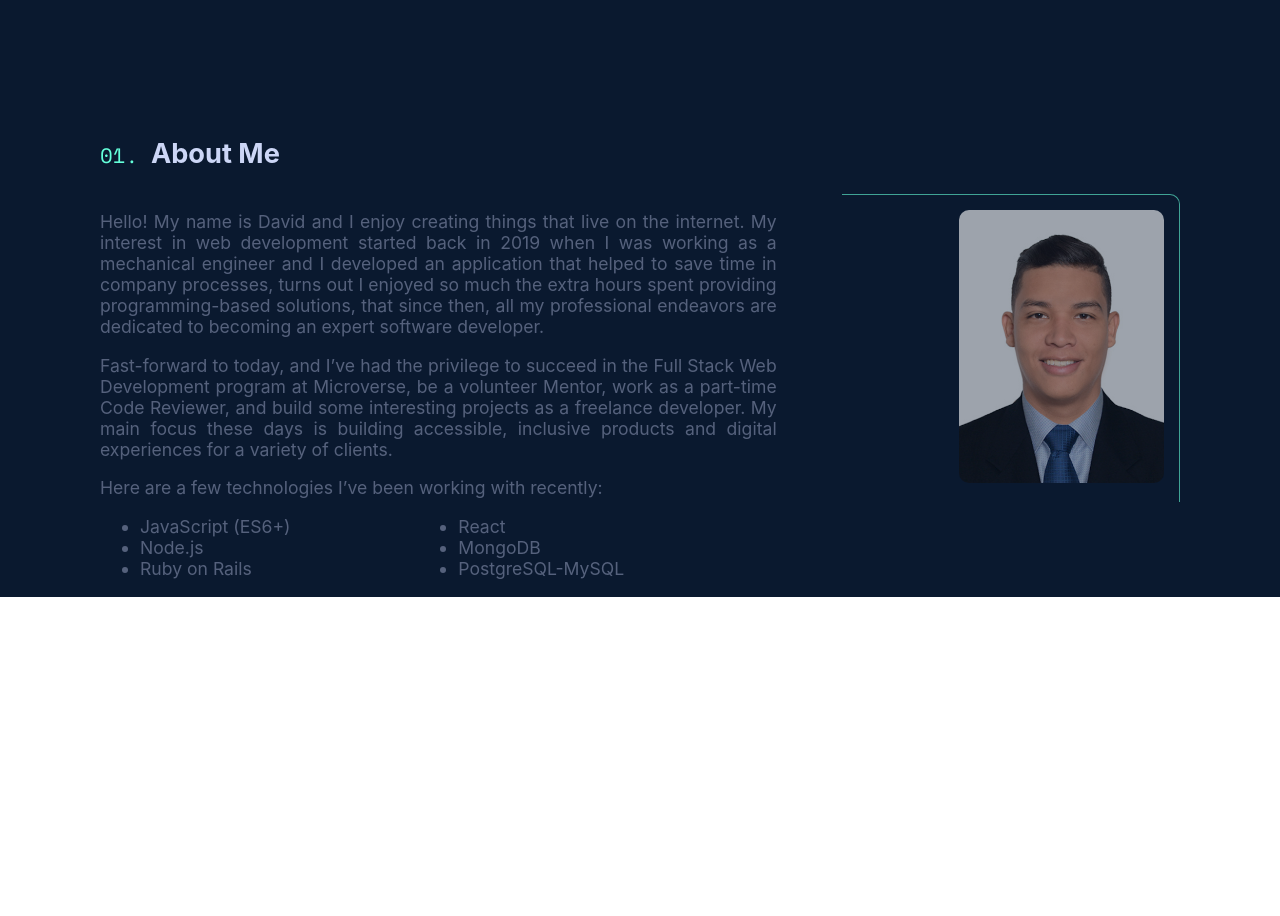
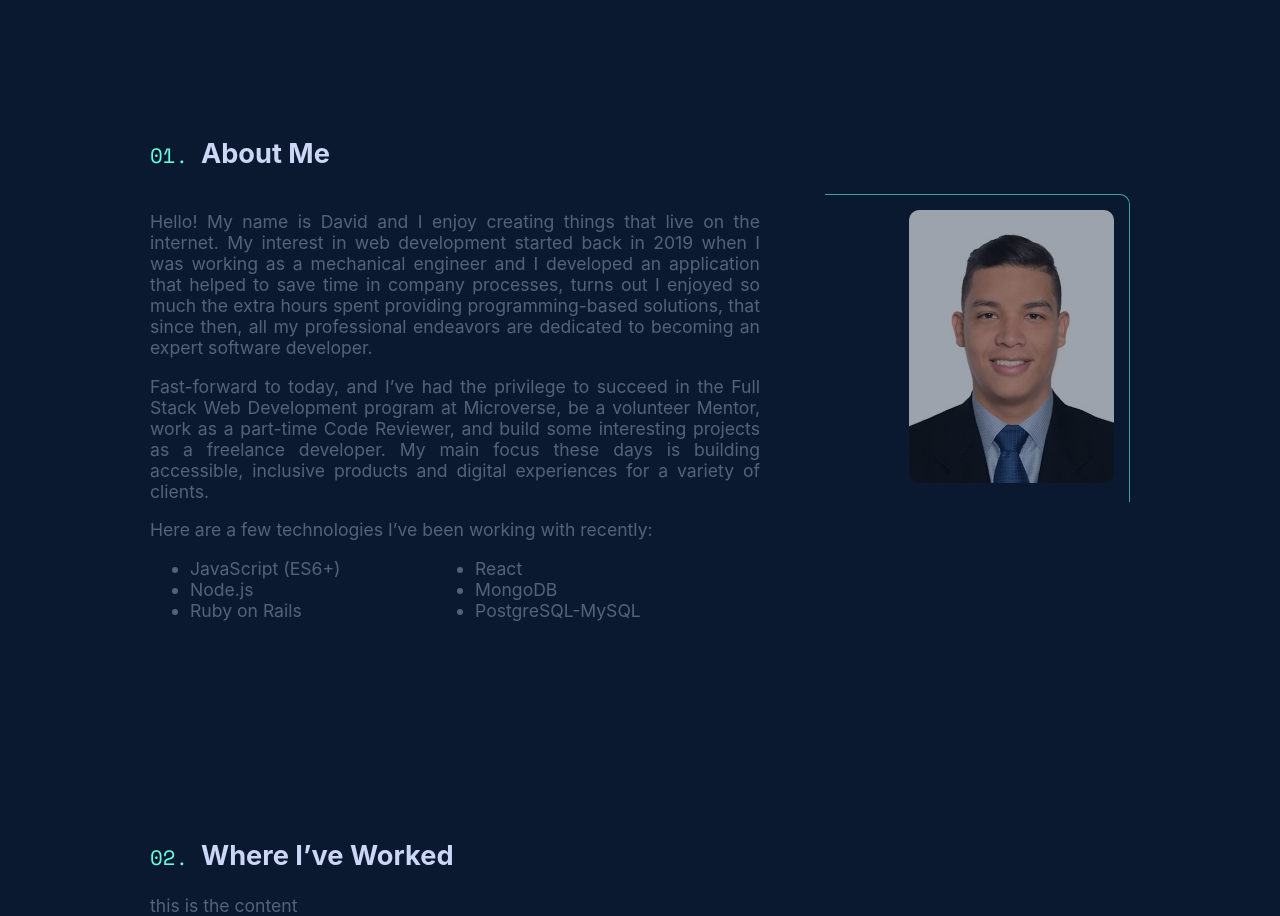
Before and after one commit to petudeveloper/portafolio, a React (Create React App) app: page / in a window 1280 px wide. Shown: the part 740-1656 px from the top of the page. Before the commit the page ends 1337 px from the top, so only its background shows below. Built offline with nearby package versions, Linux system fonts and the light colour scheme.

Commit message:
Update general sizing and spacing.

```diff
--- a/src/App.js
+++ b/src/App.js
@@ -1,6 +1,7 @@
 import NavBar from './components/NavBar/NavBar';
 import Introduction from './components/Introduction/Introduction';
 import AboutMe from './components/AboutMe/AboutMe';
+import Work from './components/Work/Work';
 
 const App = () => (
   <div className="App">
@@ -8,6 +9,7 @@ const App = () => (
     <div className="content">
       <Introduction />
       <AboutMe />
+      <Work />
     </div>
   </div>
 );
--- a/src/components/AboutMe/aboutMe.module.css
+++ b/src/components/AboutMe/aboutMe.module.css
@@ -13,7 +13,8 @@
 }
 
 .container {
-  margin: 200px 0;
+  margin-top: 200px;
+  padding: 0 50px;
 }
 
 .content {
@@ -53,6 +54,10 @@
 }
 
 @media (max-width: 425px) {
+  .container {
+    padding: 0;
+  }
+
   .list {
     grid-template-columns: 1fr;
   }
--- /dev/null
+++ b/src/components/Work/Work.js
@@ -0,0 +1,12 @@
+import styles from './work.module.css';
+
+const Work = () => (
+  <section className={styles.container}>
+    <h2 className={styles.numberedHeading}>Where I’ve Worked</h2>
+    <div className={styles.content}>
+      this is the content
+    </div>
+  </section>
+);
+
+export default Work;
--- /dev/null
+++ b/src/components/Work/work.module.css
@@ -0,0 +1,36 @@
+.container {
+  margin-top: 200px;
+  padding: 0 50px;
+}
+
+.numberedHeading::before {
+  color: var(--light-blue);
+  counter-increment: section 1;
+  content: "0" counter(section) ". ";
+  font-family: var(--font-mono);
+  font-weight: normal;
+  font-size: 1.3rem;
+}
+
+.numberedHeading {
+  color: var(--lightest-slate);
+  font-size: 1.7rem;
+}
+
+.content {
+  color: var(--medium-blue);
+  text-align: justify;
+  font-size: 1.1rem;
+  opacity: 0.6;
+}
+
+.content:hover {
+  transform: scale(1.1);
+  opacity: 1;
+}
+
+@media (max-width: 425px) {
+  .container {
+    padding: 0;
+  }
+}
```
